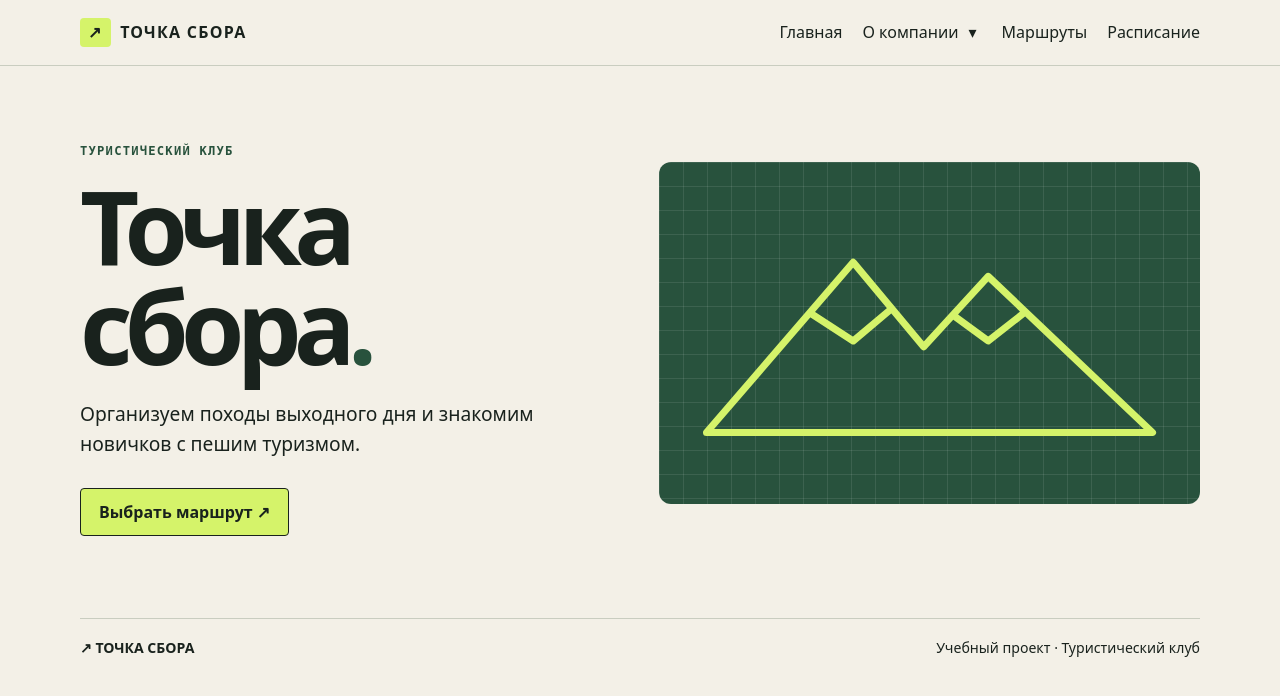
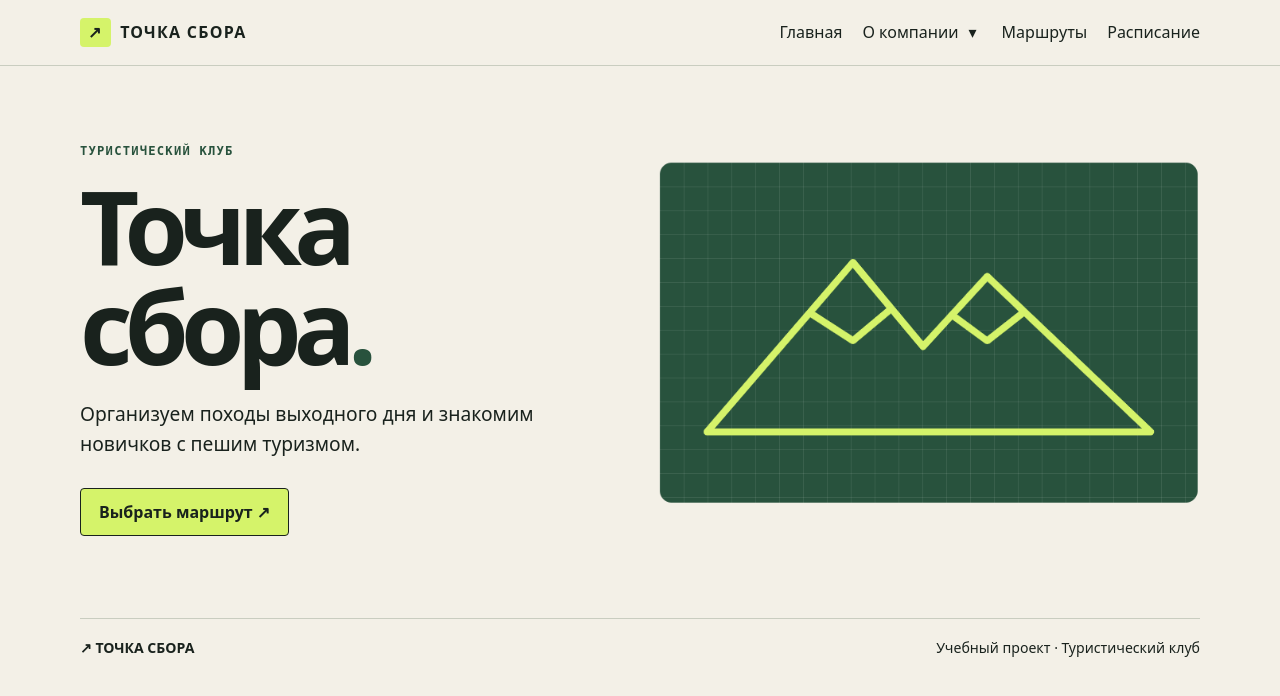
Before and after one commit to Lagnuty/veloceh-django, a Django app: template workshop/templates/workshop/home.html in a window 1280 px wide. Shown: the top 696 px of the page. Run offline with Django 5.2, Linux system fonts and the light colour scheme; the template is opened without the code that fills it, so the values that code supplies are empty.

Commit message:
Use a static mountain image on the homepage

```diff
--- a/workshop/static/workshop/style.css
+++ b/workshop/static/workshop/style.css
@@ -24,9 +24,7 @@ h2{line-height:1.15;margin:8px 0 12px}
 .lead{max-width:580px;font-size:1.2rem}
 .button{display:inline-block;background:var(--lime);border:1px solid var(--ink);border-radius:4px;padding:11px 18px;text-decoration:none;font-weight:750;margin-top:10px}
 .button:hover{background:#c2e351}
-.art{background:var(--green);color:var(--lime);border-radius:12px;padding:24px;min-width:0;background-image:linear-gradient(#ffffff18 1px,transparent 1px),linear-gradient(90deg,#ffffff18 1px,transparent 1px);background-size:24px 24px}
-.art svg{display:block;width:100%}
-.art span{font:700 .75rem ui-monospace,monospace}
+.art{display:block;width:100%;height:auto;min-width:0;border-radius:12px}
 .grid{display:grid;grid-template-columns:repeat(auto-fit,minmax(min(100%,240px),1fr));gap:12px;margin:24px 0}
 article{border:1px solid var(--line);border-radius:8px;padding:22px}
 article p:last-child{margin-bottom:0}
--- a/workshop/templates/workshop/home.html
+++ b/workshop/templates/workshop/home.html
@@ -1,5 +1,6 @@
 {% extends 'workshop/base.html' %}
+{% load static %}
 {% block title %}Главная{% endblock %}
 {% block content %}
-<section class="hero"><div><p class="tag">ТУРИСТИЧЕСКИЙ КЛУБ</p><h1>Точка сбора<span>.</span></h1><p class="lead">Организуем походы выходного дня и знакомим новичков с пешим туризмом.</p><a class="button" href="{% url 'workshop:routes' %}">Выбрать маршрут ↗</a></div><div class="art"><svg viewBox="0 0 420 250" role="img" aria-label="Горные вершины"><path d="M20 210 145 65l60 72 55-60 140 133H20zm88-102 37 24 31-26m54 4 30 22 32-25" fill="none" stroke="currentColor" stroke-width="6" stroke-linejoin="round"/></svg></div></section>
+<section class="hero"><div><p class="tag">ТУРИСТИЧЕСКИЙ КЛУБ</p><h1>Точка сбора<span>.</span></h1><p class="lead">Организуем походы выходного дня и знакомим новичков с пешим туризмом.</p><a class="button" href="{% url 'workshop:routes' %}">Выбрать маршрут ↗</a></div><img class="art" src="{% static 'workshop/mountains.png' %}" width="680" height="432" alt="Горные вершины"></section>
 {% endblock %}
```
Also changed, not shown: workshop/static/workshop/mountains.png (added).
